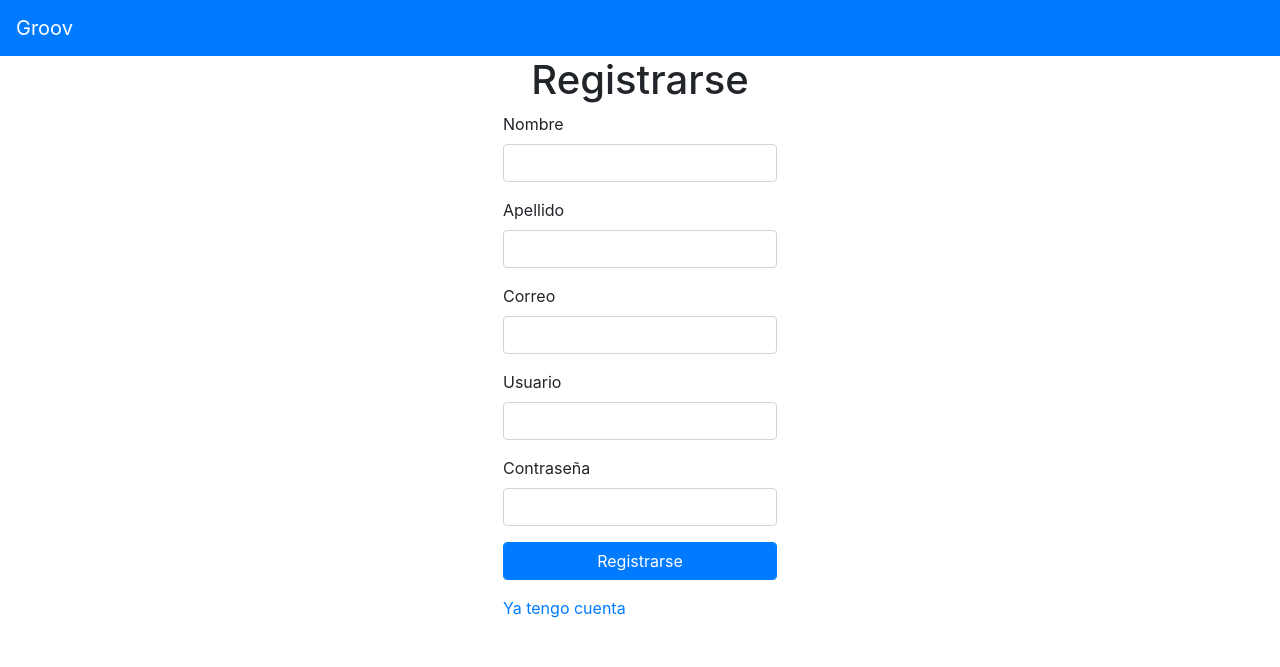
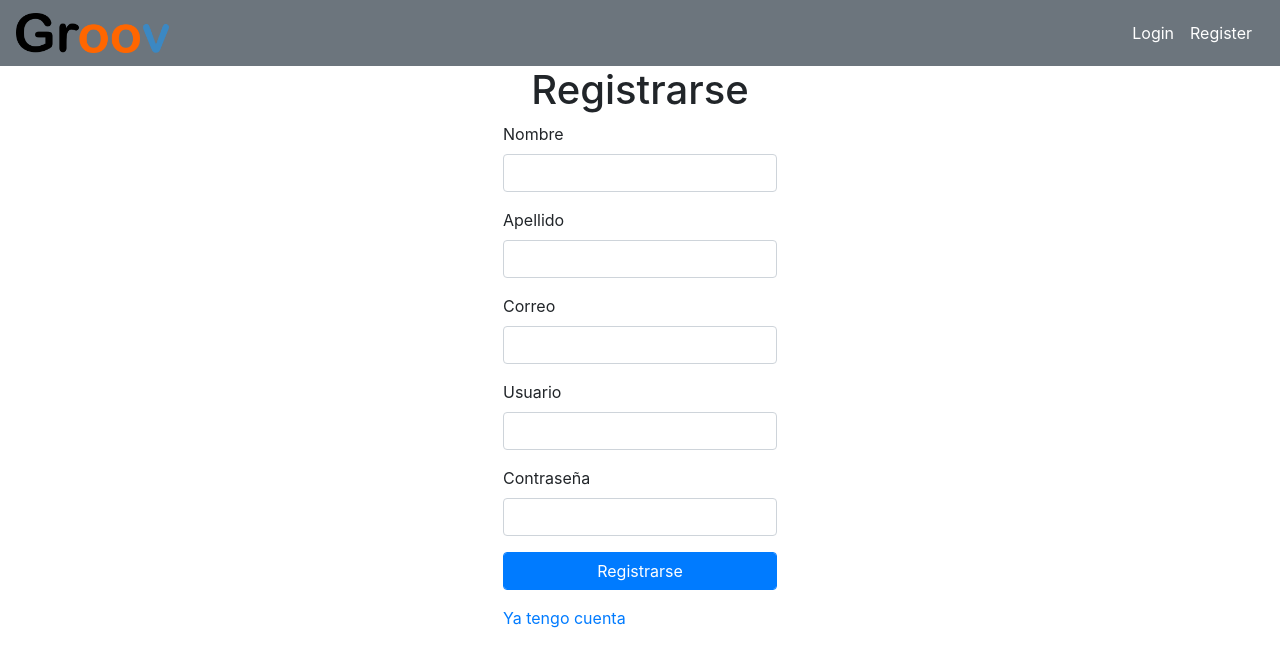
Before and after one commit to jcurvelo/Groov-ecomerce, a PHP site: page /register.html in a window 1280 px wide. Shown: the top 667 px of the page. Run offline with PHP 8.4, Linux system fonts and the light colour scheme; some libraries are stand-ins or nearby versions.

Commit message:
arreglada la barra de navegación

```diff
--- a/groov-function.js
+++ b/groov-function.js
@@ -1,4 +1,4 @@
-document.querySelector('.go-left').innerHTML = '<';
+// document.querySelector('.go-left').innerHTML = '<';
 
 let root = document.documentElement;
 let counter = 0;
@@ -22,7 +22,36 @@ Vue.component('item-box',{
     `
 })
 
-new Vue({
-    el: '#best-sell',
+// new Vue({
+//     el: '#best-sell'
+// });
 
+
+
+
+Vue.component('topbar',{
+    template:`
+    <nav class="navbar bg-secondary d-flex justify-contnet-between">
+        <a href="./index.html" class="navbar-brand text-white">
+            <img src="./img/logo.png" alt="logo-groov" class="logo">
+        </a>
+        <div class="navbar-options d-flex justify-contnet-between p-1">
+            <a href="#" class="text-white m-2">Login</a>
+            <a href="#" class="text-white m-2">Register</a>
+        </div>
+    </nav>
+    `
 });
+
+Vue.component('test',{
+    template:'<p>PRUEBAAA</p>'
+})
+
+
+
+const app = new Vue({
+    el: '#topbar',
+    data:{
+        hola: 'hola'
+    }
+})
--- a/index.html
+++ b/index.html
@@ -12,10 +12,8 @@
     <script src="https://cdn.jsdelivr.net/npm/vue@2.5.16/dist/vue.js"></script>
 </head>
 <body>
-    <div class="topbar">
-        <nav class="navbar bg-primary">
-            <a href="#" class="navbar-brand text-white">Groov</a>
-        </nav>
+    <div id="tobar" class="topbar">
+        <topbar></topbar>
     </div>
     <div class="container-fluid">
         <div class="showcase text-white d-flex justify-content-between align-items-center">
--- a/register.html
+++ b/register.html
@@ -9,12 +9,11 @@
         <script src="https://code.jquery.com/jquery-3.5.1.slim.min.js" integrity="sha384-DfXdz2htPH0lsSSs5nCTpuj/zy4C+OGpamoFVy38MVBnE+IbbVYUew+OrCXaRkfj" crossorigin="anonymous"></script>
         <script src="https://cdn.jsdelivr.net/npm/popper.js@1.16.0/dist/umd/popper.min.js" integrity="sha384-Q6E9RHvbIyZFJoft+2mJbHaEWldlvI9IOYy5n3zV9zzTtmI3UksdQRVvoxMfooAo" crossorigin="anonymous"></script>
         <script src="https://stackpath.bootstrapcdn.com/bootstrap/4.5.0/js/bootstrap.min.js" integrity="sha384-OgVRvuATP1z7JjHLkuOU7Xw704+h835Lr+6QL9UvYjZE3Ipu6Tp75j7Bh/kR0JKI" crossorigin="anonymous"></script>
+        <script src="https://cdn.jsdelivr.net/npm/vue@2.5.16/dist/vue.js"></script>
     </head>
 <body>
-    <div class="topbar">
-        <nav class="navbar bg-primary">
-            <a href="#" class="navbar-brand text-white">Groov</a>
-        </nav>
+    <div id="topbar" class="topbar">
+        <topbar></topbar>
     </div>
     <h1 style="text-align: center;">Registrarse</h1>
     <div class="container d-flex justify-content-center">
--- a/style.css
+++ b/style.css
@@ -1,6 +1,11 @@
 :root{
     --carousel-image: url('none');
 }
+
+.logo{
+    height: 5vh;
+}
+
 .showcase{
     background-color: lightblue;
     z-index: -3;
```
Also changed, not shown: login.html (+3 -4 lines), 1 other file.
